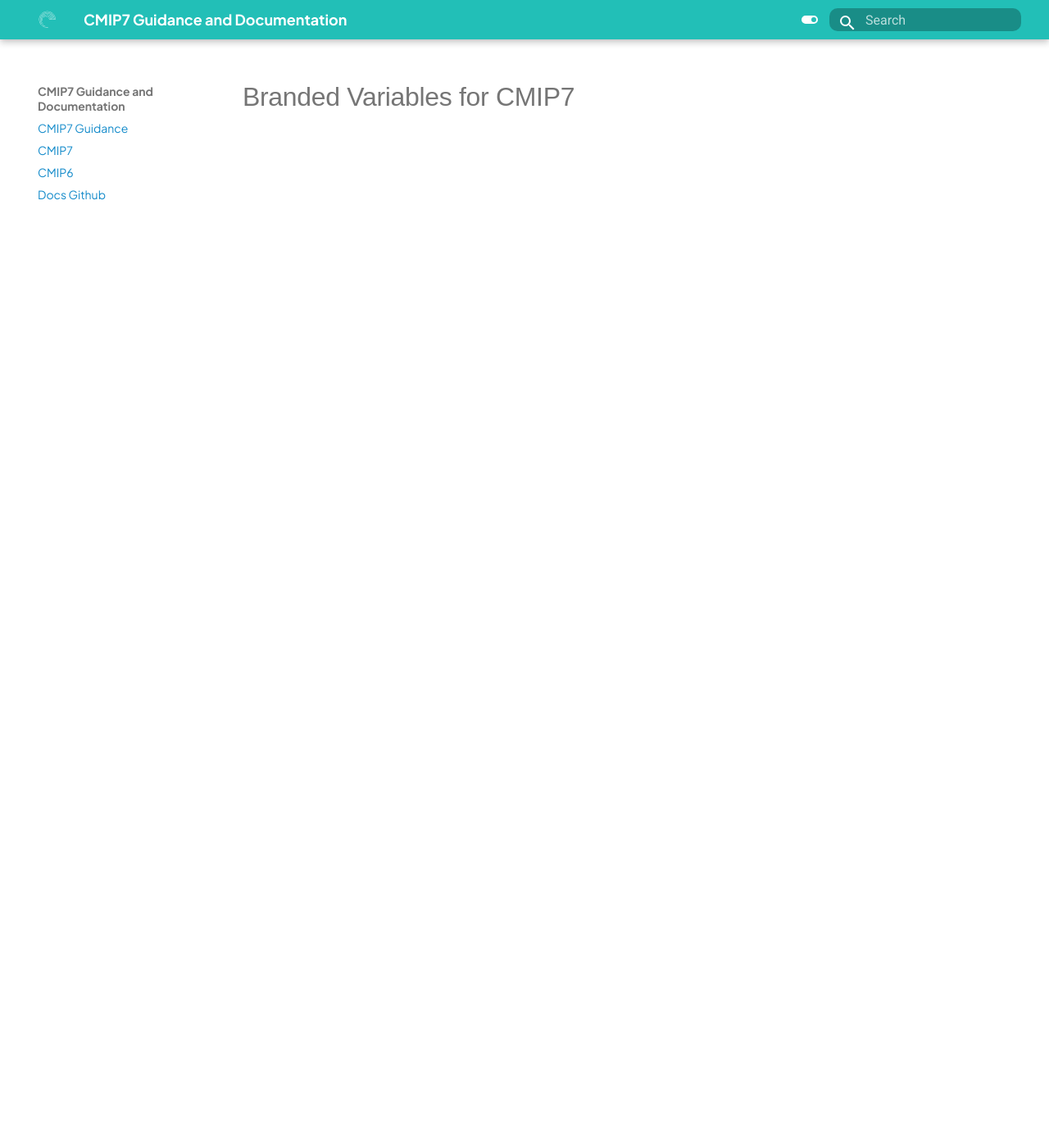
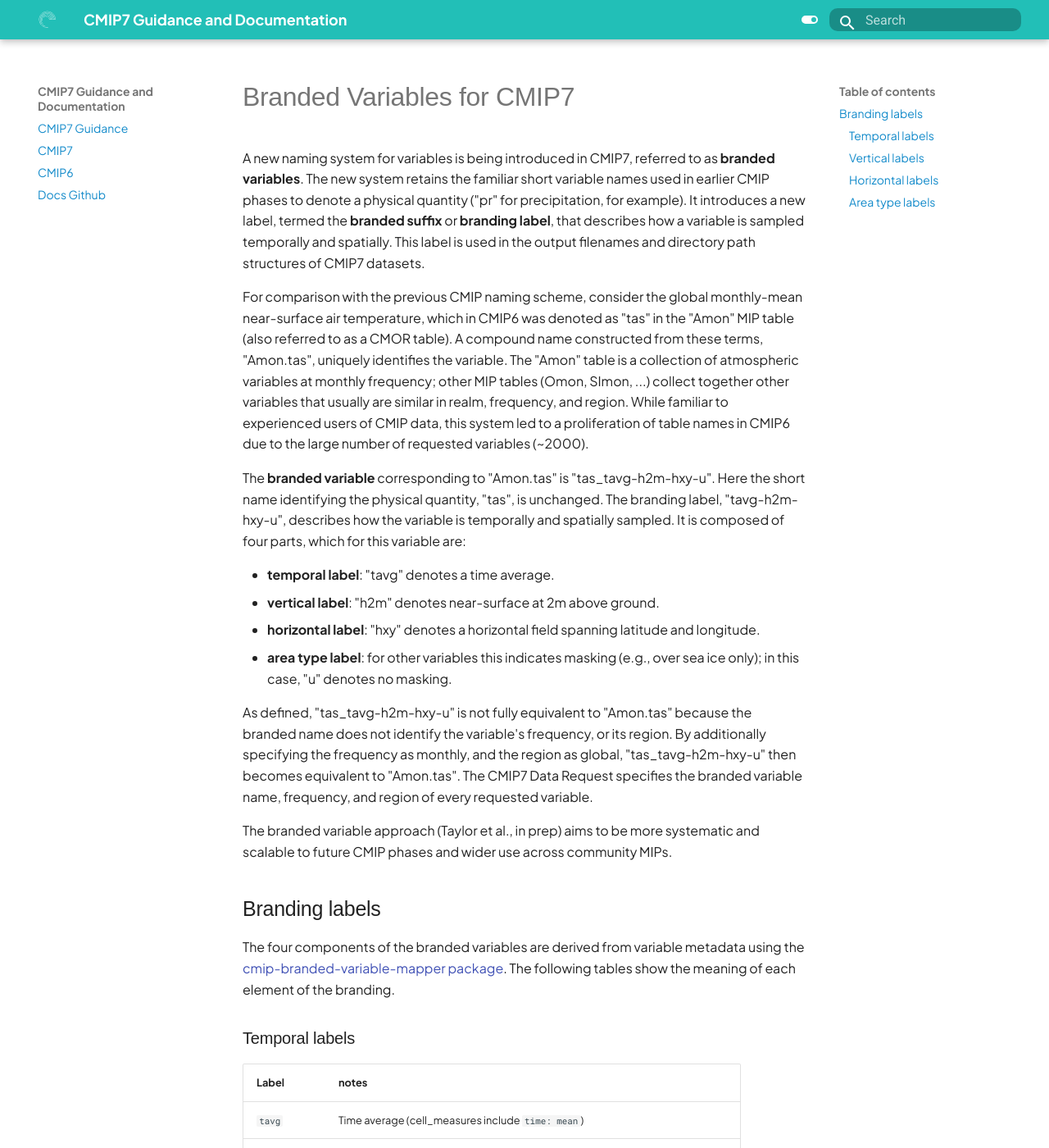
Before and after one commit to WCRP-CMIP/cmip7-guidance, an MkDocs documentation site: the page built from docs/CMIP7/branded_variables.md, in a window 1280 px wide and 1400 px high. Shown: the whole window at 82% size. Built offline with MkDocs 1.6.1 and Material for MkDocs 9.7.7, drawn with Linux system fonts in a browser that asks for light colours; some web fonts are replaced; some of the changed text lies outside the part shown.

Commit message:
initial draft of branded variables guidance (#48)
* initial draft of branded variables guidance with tables describing each element of the label

Co-authored-by: Matthew Mizielinski <matthew.mizielinski@metoffice.gov.uk>

```diff
--- a/docs/CMIP7/branded_variables.md
+++ b/docs/CMIP7/branded_variables.md
@@ -4,3 +4,138 @@
 ---
 
 # Branded Variables for CMIP7
+
+A new naming system for variables is being introduced in CMIP7, referred to as **branded variables**.
+The new system retains the familiar short variable names used in earlier CMIP phases to denote a physical quantity ("pr" for precipitation, for example).
+It introduces a new label, termed the **branded suffix** or **branding label**, that describes how a variable is sampled temporally and spatially.
+This label is used in the output filenames and directory path structures of CMIP7 datasets.
+
+For comparison with the previous CMIP naming scheme, consider the global monthly-mean near-surface air temperature, which in CMIP6 was denoted as "tas" in the "Amon" MIP table (also referred to as a CMOR table).
+A compound name constructed from these terms, "Amon.tas", uniquely identifies the variable.
+The "Amon" table is a collection of atmospheric variables at monthly frequency; other MIP tables (Omon, SImon, ...) collect together other variables that usually are similar in realm, frequency, and region.
+While familiar to experienced users of CMIP data, this system led to a proliferation of table names in CMIP6 due to the large number of requested variables (~2000).
+
+The **branded variable** corresponding to "Amon.tas" is "tas_tavg-h2m-hxy-u".
+Here the short name identifying the physical quantity, "tas", is unchanged.
+The branding label, "tavg-h2m-hxy-u", describes how the variable is temporally and spatially sampled.
+It is composed of four parts, which for this variable are:
+
+- **temporal label**: "tavg" denotes a time average.
+- **vertical label**: "h2m" denotes near-surface at 2m above ground.
+- **horizontal label**: "hxy" denotes a horizontal field spanning latitude and longitude.
+- **area type label**: for other variables this indicates masking (e.g., over sea ice only); in this case, "u" denotes no masking.
+
+As defined, "tas_tavg-h2m-hxy-u" is not fully equivalent to "Amon.tas" because the branded name does not identify the variable's frequency, or its region.
+By additionally specifying the frequency as monthly, and the region as global, "tas_tavg-h2m-hxy-u" then becomes equivalent to "Amon.tas".
+The CMIP7 Data Request specifies the branded variable name, frequency, and region of every requested variable.
+
+The branded variable approach (Taylor et al., in prep) aims to be more systematic and scalable to future CMIP phases and wider use across community MIPs.
+
+## Branding labels
+
+The four components of the branded variables are derived from variable metadata using the
+[cmip-branded-variable-mapper package](https://cmip-branded-variable-mapper.readthedocs.io/en/latest/).
+The following tables show the meaning of each element of the branding.
+
+### Temporal labels
+
+| Label | notes |
+| --- | --- |
+| `tavg` | Time average (cell_measures include `time: mean`) |
+| `tpt` | Synoptic samples (cell_measures include `time: point`, dimensions use `time1`) |
+| `tmax` | Time maximum (cell_measures include `time: max`) |
+| `tmin` | Time minimum (cell_measures include `time: min`) |
+| `tsum` | Time sum (cell measures include `time: sum`) |
+| `tclm` | Climatology (dimensions use `time2`) |
+| `tclmdc` | Diurnal mean climatology (dimensions use `time3`) |
+
+### Vertical labels
+| Label | Data Request Dimension |
+| --- | --- |
+| `1000hPa` | `p1000` |
+| `100hPa` | `p100` |
+| `10hPa` | `p10` |
+| `200hPa` | `p200` |
+| `220hPa` | `p220` |
+| `500hPa` | `p500` |
+| `560hPa` | `p560` |
+| `700hPa` | `p700` |
+| `700hPa` | `pl700` |
+| `840hPa` | `p840` |
+| `850hPa` | `p850` |
+| `925hPa` | `p925` |
+| `al` | `alevel` |
+| `alh` | `alevhalf` |
+| `d0m` | `depth0m` |
+| `d1000m` | `depth1000m` |
+| `d100cm` | `sdepth100cm` |
+| `d100m` | `depth100m` |
+| `d100m` | `olayer100m` |
+| `d10cm` | `sdepth10cm` |
+| `d2000m` | `depth2000m` |
+| `d2000m` | `olayer2000m` |
+| `d300m` | `depth300m` |
+| `d300m` | `olayer300m` |
+| `d700m` | `depth700m` |
+| `d700m` | `olayer700m` |
+| `h100m` | `height100m` |
+| `h10m` | `height10m` |
+| `h16` | `alt16` |
+| `h2m` | `height2m` |
+| `h40` | `alt40` |
+| `ol` | `olevel` |
+| `olh` | `olevhalf` |
+| `op20bar` | `op20bar` |
+| `op4` | `oplayer4` |
+| `p19` | `plev19` |
+| `p27` | `plev27` |
+| `p39` | `plev39` |
+| `p3` | `plev3` |
+| `p4` | `plev4` |
+| `p5u` | `plev5u` |
+| `p6` | `plev6` |
+| `p7c` | `plev7c` |
+| `p7h` | `plev7h` |
+| `p8` | `plev8` |
+| `rho` | `rho` |
+| `sl` | `sdepth` |
+
+### Horizontal labels
+
+| Label | Notes |
+| --- | --- |
+| `hxy` | longitude-latitude field |
+| `hy` | zonal mean |
+| `hyb` | zonal mean by ocean basin |
+| `hs` | site specific |
+| `ht` | transect |
+
+### Area type labels
+
+| Label | Corresponding masking in cell_methods |
+| --- | --- |
+| `lsi` | `area: mean (over land and sea ice)` |
+| `air` | `where air` |
+| `cl` | `where cloud` |
+| `ccl` | `where convective_cloud` |
+| `crp` | `where crops` |
+| `fis` | `where floating_ice_shelf` |
+| `gis` | `where grounded_ice_sheet` |
+| `ifs` | `where ice_free_sea` |
+| `is` | `where ice_sheet` |
+| `lnd` | `where land` |
+| `li` | `where land_ice` |
+| `ng` | `where natural_grasses` |
+| `pst` | `where pastures` |
+| `sea` | `where sea` |
+| `si` | `where sea_ice` |
+| `simp` | `where sea_ice_melt_pond` |
+| `sir` | `where sea_ice_ridges` |
+| `multi` | `where sector` |
+| `shb` | `where shrubs` |
+| `sn` | `where snow` |
+| `scl` | `where stratiform_cloud` |
+| `tree` | `where trees` |
+| `ufs` | `where unfrozen_soil` |
+| `veg` | `where vegetation` |
+| `wl` | `where wetland` |
```
